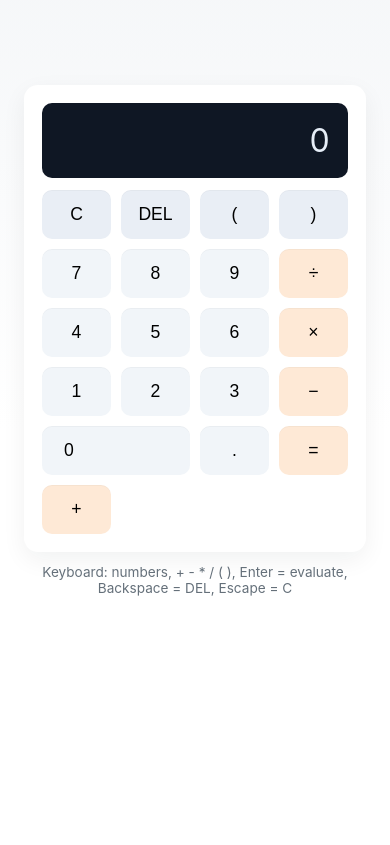
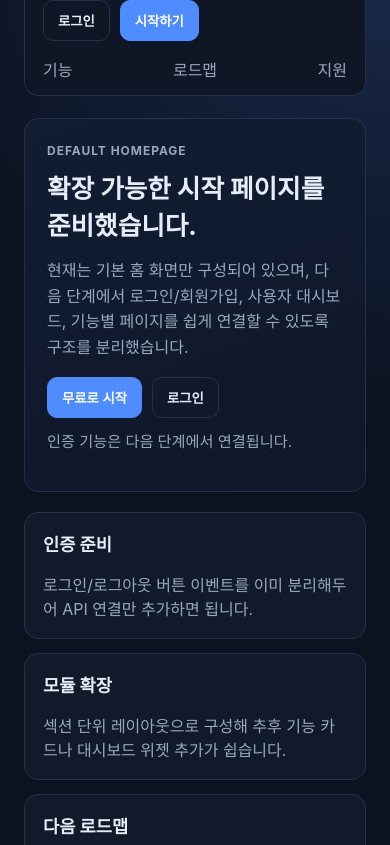
Before and after one commit to Wanggyeonghwan/Wanggyeonghwan, a plain HTML site: page index.html in a window 390 px wide. Shown: the part 75-920 px from the top of the page. Before the commit the page ends 844 px from the top, so only its background shows below. Drawn offline with Linux system fonts and the light colour scheme.

Commit message:
Implement scalable default homepage template

```diff
--- a/index.html
+++ b/index.html
@@ -1,48 +1,61 @@
 <!doctype html>
-<html lang="en">
+<html lang="ko">
 <head>
   <meta charset="utf-8" />
-  <meta name="viewport" content="width=device-width,initial-scale=1" />
-  <title>Simple Calculator</title>
+  <meta name="viewport" content="width=device-width, initial-scale=1" />
+  <title>Wanggyeonghwan | Home</title>
+  <meta name="description" content="향후 로그인/대시보드 기능 확장을 고려한 기본 홈페이지" />
   <link rel="stylesheet" href="styles.css" />
 </head>
 <body>
-  <main class="calculator-container" aria-label="Simple calculator">
-    <div class="calculator" role="application" aria-labelledby="calc-title">
-      <h1 id="calc-title" class="visually-hidden">Calculator</h1>
+  <header class="site-header">
+    <a class="brand" href="#" aria-label="홈으로 이동">Wanggyeonghwan</a>
+    <nav class="site-nav" aria-label="주요 메뉴">
+      <a href="#features">기능</a>
+      <a href="#roadmap">로드맵</a>
+      <a href="#support">지원</a>
+    </nav>
+    <div class="auth-actions">
+      <button class="btn btn-ghost" type="button" data-auth="signin">로그인</button>
+      <button class="btn btn-primary" type="button" data-auth="signup">시작하기</button>
+    </div>
+  </header>
 
-      <div class="display" id="display" aria-live="polite">0</div>
+  <main>
+    <section class="hero">
+      <p class="eyebrow">DEFAULT HOMEPAGE</p>
+      <h1>확장 가능한 시작 페이지를 준비했습니다.</h1>
+      <p>
+        현재는 기본 홈 화면만 구성되어 있으며,
+        다음 단계에서 로그인/회원가입, 사용자 대시보드, 기능별 페이지를 쉽게 연결할 수 있도록
+        구조를 분리했습니다.
+      </p>
+      <div class="hero-actions">
+        <button class="btn btn-primary" type="button" data-auth="signup">무료로 시작</button>
+        <button class="btn btn-ghost" type="button" data-auth="signin">로그인</button>
+      </div>
+      <p id="auth-message" class="status" aria-live="polite">인증 기능은 다음 단계에서 연결됩니다.</p>
+    </section>
 
-      <div class="buttons" role="group" aria-label="Calculator buttons">
-        <button class="btn control" data-action="clear">C</button>
-        <button class="btn control" data-action="back">DEL</button>
-        <button class="btn control" data-value="(">(</button>
-        <button class="btn control" data-value=")">)</button>
+    <section id="features" class="card-grid" aria-label="핵심 준비 항목">
+      <article class="card">
+        <h2>인증 준비</h2>
+        <p>로그인/로그아웃 버튼 이벤트를 이미 분리해두어 API 연결만 추가하면 됩니다.</p>
+      </article>
+      <article class="card">
+        <h2>모듈 확장</h2>
+        <p>섹션 단위 레이아웃으로 구성해 추후 기능 카드나 대시보드 위젯 추가가 쉽습니다.</p>
+      </article>
+      <article class="card" id="roadmap">
+        <h2>다음 로드맵</h2>
+        <p>1) 인증 연동 2) 사용자 상태 저장 3) 기능별 접근 제어 순으로 확장 가능합니다.</p>
+      </article>
+    </section>
+  </main>
 
-        <button class="btn number" data-value="7">7</button>
-        <button class="btn number" data-value="8">8</button>
-        <button class="btn number" data-value="9">9</button>
-        <button class="btn operator" data-value="/">÷</button>
-
-        <button class="btn number" data-value="4">4</button>
-        <button class="btn number" data-value="5">5</button>
-        <button class="btn number" data-value="6">6</button>
-        <button class="btn operator" data-value="*">×</button>
-
-        <button class="btn number" data-value="1">1</button>
-        <button class="btn number" data-value="2">2</button>
-        <button class="btn number" data-value="3">3</button>
-        <button class="btn operator" data-value="-">−</button>
-
-        <button class="btn number wide" data-value="0">0</button>
-        <button class="btn number" data-value=".">.</button>
-        <button class="btn operator" data-action="equals">=</button>
-        <button class="btn operator" data-value="+">+</button>
-      </div>
-    </div>
-
-    <p class="hint">Keyboard: numbers, + - * / ( ), Enter = evaluate, Backspace = DEL, Escape = C</p>
-  </main>
+  <footer id="support" class="site-footer">
+    <small>© <span id="year"></span> Wanggyeonghwan. 모든 권리 보유.</small>
+  </footer>
 
   <script src="script.js"></script>
 </body>
--- a/script.js
+++ b/script.js
@@ -1,121 +1,23 @@
-// Simple calculator logic with keyboard support and basic input sanitization
+const authButtons = document.querySelectorAll('[data-auth]');
+const authMessage = document.getElementById('auth-message');
+const yearEl = document.getElementById('year');
 
-const displayEl = document.getElementById('display');
-const buttons = document.querySelectorAll('.btn');
+function setAuthPlaceholderMessage(type) {
+  if (!authMessage) return;
 
-let expression = ''; // string shown in the display
-
-function updateDisplay() {
-  displayEl.textContent = expression === '' ? '0' : expression;
+  authMessage.textContent =
+    type === 'signup'
+      ? '회원가입 연결 준비 완료: 다음 단계에서 API 연동 예정입니다.'
+      : '로그인 연결 준비 완료: 다음 단계에서 인증 모듈을 연결합니다.';
 }
 
-// Append a value (digit, dot, operator, parentheses)
-function appendValue(val) {
-  // Prevent multiple leading zeros like "000"
-  if (expression === '0' && val === '0') return;
-  if (expression === '0' && val !== '.' && /[0-9]/.test(val)) {
-    expression = val;
-  } else {
-    expression += val;
-  }
-  updateDisplay();
-}
-
-// Backspace
-function backspace() {
-  expression = expression.slice(0, -1);
-  updateDisplay();
-}
-
-// Clear
-function clearAll() {
-  expression = '';
-  updateDisplay();
-}
-
-// Evaluate expression safely
-function evaluateExpression() {
-  if (!expression) return;
-  // Allow only digits, spaces, operators, parentheses and decimal point
-  const safePattern = /^[0-9+\-*/().\s]+$/;
-  if (!safePattern.test(expression)) {
-    displayEl.textContent = 'Error';
-    expression = '';
-    return;
-  }
-
-  try {
-    // Use Function constructor instead of eval for slightly safer scope
-    // Still only use after sanitization above.
-    // Replace unicode multiplication/division symbols if present
-    const sanitized = expression.replace(/×/g, '*').replace(/÷/g, '/');
-    const result = Function('"use strict"; return (' + sanitized + ')')();
-    // Handle Infinity / NaN
-    if (result === Infinity || result === -Infinity || Number.isNaN(result)) {
-      displayEl.textContent = 'Error';
-      expression = '';
-    } else {
-      // Limit to reasonable decimal places
-      expression = String(Number.isFinite(result) && !Number.isInteger(result) ? parseFloat(result.toFixed(10)) : result);
-      updateDisplay();
-    }
-  } catch (e) {
-    displayEl.textContent = 'Error';
-    expression = '';
-  }
-}
-
-// Button click handling
-buttons.forEach(btn => {
-  btn.addEventListener('click', () => {
-    const val = btn.getAttribute('data-value');
-    const action = btn.getAttribute('data-action');
-
-    if (action === 'clear') {
-      clearAll();
-    } else if (action === 'back') {
-      backspace();
-    } else if (action === 'equals') {
-      evaluateExpression();
-    } else if (val !== null) {
-      appendValue(val);
-    }
+authButtons.forEach((button) => {
+  button.addEventListener('click', () => {
+    const type = button.getAttribute('data-auth') || 'signin';
+    setAuthPlaceholderMessage(type);
   });
 });
 
-// Keyboard support
-window.addEventListener('keydown', (e) => {
-  // Allow digits and operators directly
-  if (/^[0-9]$/.test(e.key)) {
-    appendValue(e.key);
-    e.preventDefault();
-    return;
-  }
-
-  if (['+', '-', '*', '/', '.', '(', ')'].includes(e.key)) {
-    appendValue(e.key);
-    e.preventDefault();
-    return;
-  }
-
-  if (e.key === 'Enter' || e.key === '=') {
-    evaluateExpression();
-    e.preventDefault();
-    return;
-  }
-
-  if (e.key === 'Backspace') {
-    backspace();
-    e.preventDefault();
-    return;
-  }
-
-  if (e.key === 'Escape') {
-    clearAll();
-    e.preventDefault();
-    return;
-  }
-});
-
-// Initialize
-updateDisplay();
+if (yearEl) {
+  yearEl.textContent = String(new Date().getFullYear());
+}
--- a/styles.css
+++ b/styles.css
@@ -1,87 +1,160 @@
-:root{
-  --bg:#f4f6f8;
-  --card:#ffffff;
-  --accent:#2b7cff;
-  --muted:#65707a;
-  --shadow: 0 8px 24px rgba(23,30,40,0.06);
-  --btn-bg:#f1f5f9;
-  --operator-bg:#fee9d6;
-  --control-bg:#e9eef5;
+:root {
+  --bg: #0b1220;
+  --panel: #111a2b;
+  --text: #e5edf8;
+  --muted: #9aa8bd;
+  --primary: #4f8cff;
+  --primary-strong: #3b75e0;
+  --line: #24314a;
+  --radius: 14px;
 }
 
-*{box-sizing:border-box}
-html,body{height:100%}
-body{
-  margin:0;
-  font-family:Inter, Roboto, "Segoe UI", system-ui, -apple-system, "Helvetica Neue", Arial;
-  background:linear-gradient(180deg,var(--bg),#ffffff 60%);
-  display:flex;
-  align-items:center;
-  justify-content:center;
-  padding:24px;
-  color:var(--muted);
+* {
+  box-sizing: border-box;
 }
 
-.calculator-container{width:360px; max-width:100%}
-
-.calculator{
-  background:var(--card);
-  border-radius:14px;
-  padding:18px;
-  box-shadow:var(--shadow);
+body {
+  margin: 0;
+  min-height: 100vh;
+  font-family: "Inter", "Noto Sans KR", "Segoe UI", sans-serif;
+  color: var(--text);
+  background: radial-gradient(circle at top right, #1a2b4d 0%, var(--bg) 45%);
+  padding: 24px;
 }
 
-.display{
-  background:#0f1724;
-  color:#e6eef8;
-  font-size:2rem;
-  text-align:right;
-  padding:18px;
-  border-radius:10px;
-  margin-bottom:12px;
-  min-height:56px;
-  display:flex;
-  align-items:center;
-  justify-content:flex-end;
-  word-break:break-all;
-  font-variant-numeric: tabular-nums;
+.site-header,
+main,
+.site-footer {
+  width: min(1060px, 100%);
+  margin: 0 auto;
 }
 
-.buttons{
-  display:grid;
-  grid-template-columns: repeat(4, 1fr);
-  gap:10px;
+.site-header {
+  display: flex;
+  flex-wrap: wrap;
+  gap: 16px;
+  align-items: center;
+  justify-content: space-between;
+  padding: 14px 18px;
+  border: 1px solid var(--line);
+  border-radius: var(--radius);
+  background: color-mix(in srgb, var(--panel), black 10%);
 }
 
-.btn{
-  border:0;
-  background:var(--btn-bg);
-  padding:14px;
-  border-radius:10px;
-  font-size:1.1rem;
-  cursor:pointer;
-  box-shadow: 0 1px 0 rgba(0,0,0,0.03) inset;
-  transition:transform .06s ease, box-shadow .06s ease;
-  user-select:none;
+.brand {
+  color: var(--text);
+  text-decoration: none;
+  font-weight: 700;
 }
 
-.btn:active{transform:translateY(1px)}
-.btn.operator{background:var(--operator-bg)}
-.btn.control{background:var(--control-bg)}
-.btn.wide{grid-column: span 2; text-align:left; padding-left:22px}
-
-.hint{
-  font-size:0.85rem;
-  color:var(--muted);
-  margin-top:12px;
-  text-align:center;
+.site-nav {
+  display: flex;
+  gap: 14px;
 }
 
-/* Accessibility helpers */
-.visually-hidden{
-  position:absolute !important;
-  height:1px; width:1px;
-  overflow:hidden;
-  clip:rect(1px,1px,1px,1px);
-  white-space:nowrap;
+.site-nav a {
+  color: var(--muted);
+  text-decoration: none;
 }
+
+.auth-actions,
+.hero-actions {
+  display: flex;
+  gap: 10px;
+}
+
+.btn {
+  border: 1px solid var(--line);
+  border-radius: 10px;
+  padding: 10px 14px;
+  font-weight: 600;
+  cursor: pointer;
+}
+
+.btn-primary {
+  background: var(--primary);
+  color: white;
+  border-color: var(--primary);
+}
+
+.btn-primary:hover {
+  background: var(--primary-strong);
+}
+
+.btn-ghost {
+  background: transparent;
+  color: var(--text);
+}
+
+.hero {
+  margin-top: 22px;
+  padding: 34px;
+  border-radius: var(--radius);
+  border: 1px solid var(--line);
+  background: linear-gradient(160deg, #121d32, #0f1729);
+}
+
+.eyebrow {
+  margin: 0 0 8px;
+  color: #8fb3ff;
+  letter-spacing: 0.08em;
+  font-size: 0.75rem;
+  font-weight: 700;
+}
+
+.hero h1 {
+  margin: 0;
+  font-size: clamp(1.6rem, 3.5vw, 2.3rem);
+}
+
+.hero p {
+  color: var(--muted);
+  line-height: 1.6;
+}
+
+.status {
+  margin-top: 12px;
+  font-size: 0.95rem;
+}
+
+.card-grid {
+  margin-top: 20px;
+  display: grid;
+  grid-template-columns: repeat(auto-fit, minmax(220px, 1fr));
+  gap: 14px;
+}
+
+.card {
+  border: 1px solid var(--line);
+  border-radius: var(--radius);
+  background: var(--panel);
+  padding: 18px;
+}
+
+.card h2 {
+  margin-top: 0;
+  font-size: 1.1rem;
+}
+
+.card p {
+  margin-bottom: 0;
+  color: var(--muted);
+}
+
+.site-footer {
+  margin-top: 16px;
+  color: var(--muted);
+  text-align: center;
+}
+
+@media (max-width: 700px) {
+  .site-nav {
+    width: 100%;
+    order: 3;
+    justify-content: space-between;
+  }
+
+  .hero {
+    padding: 22px;
+  }
+}
```
Also changed, not shown: 1 other file.
